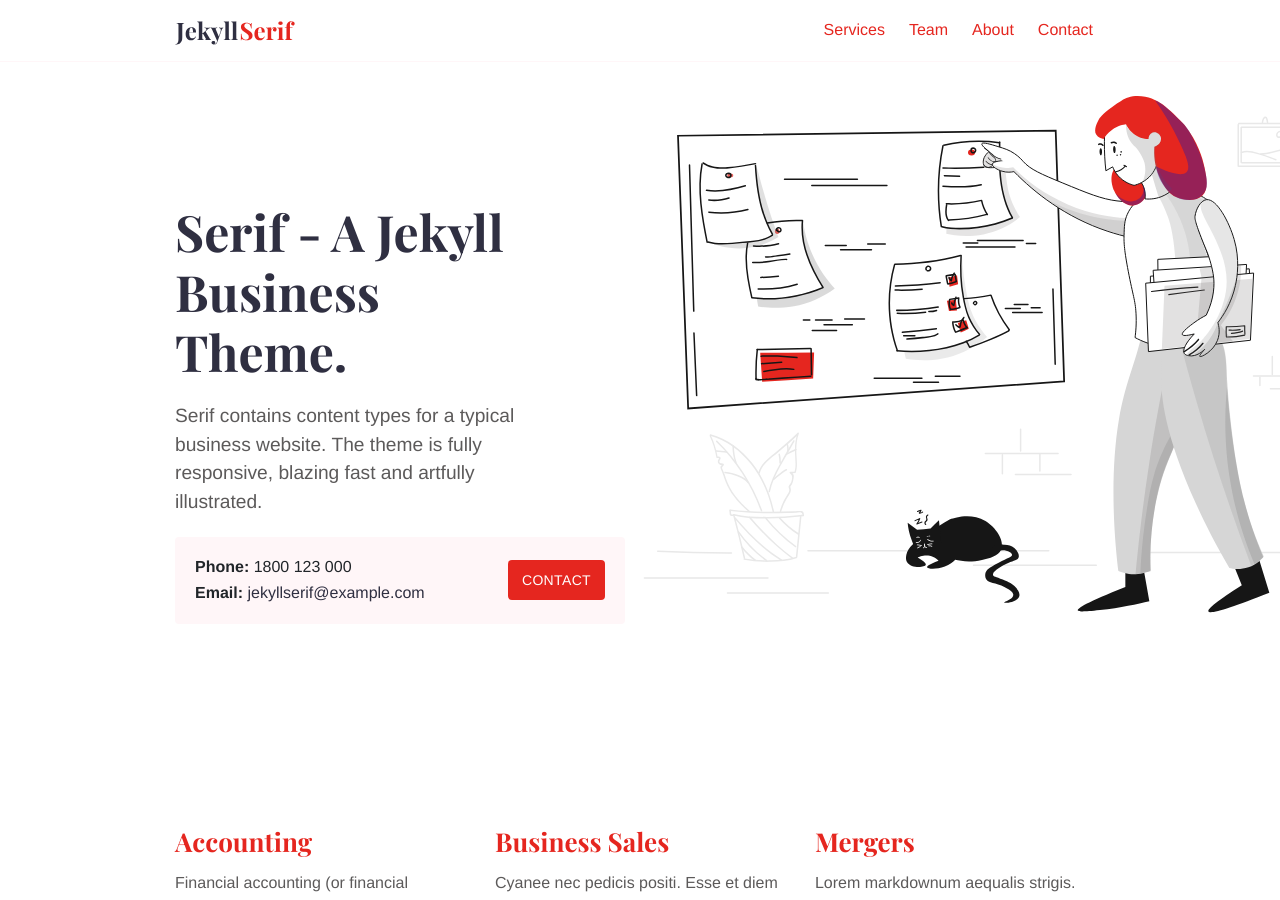
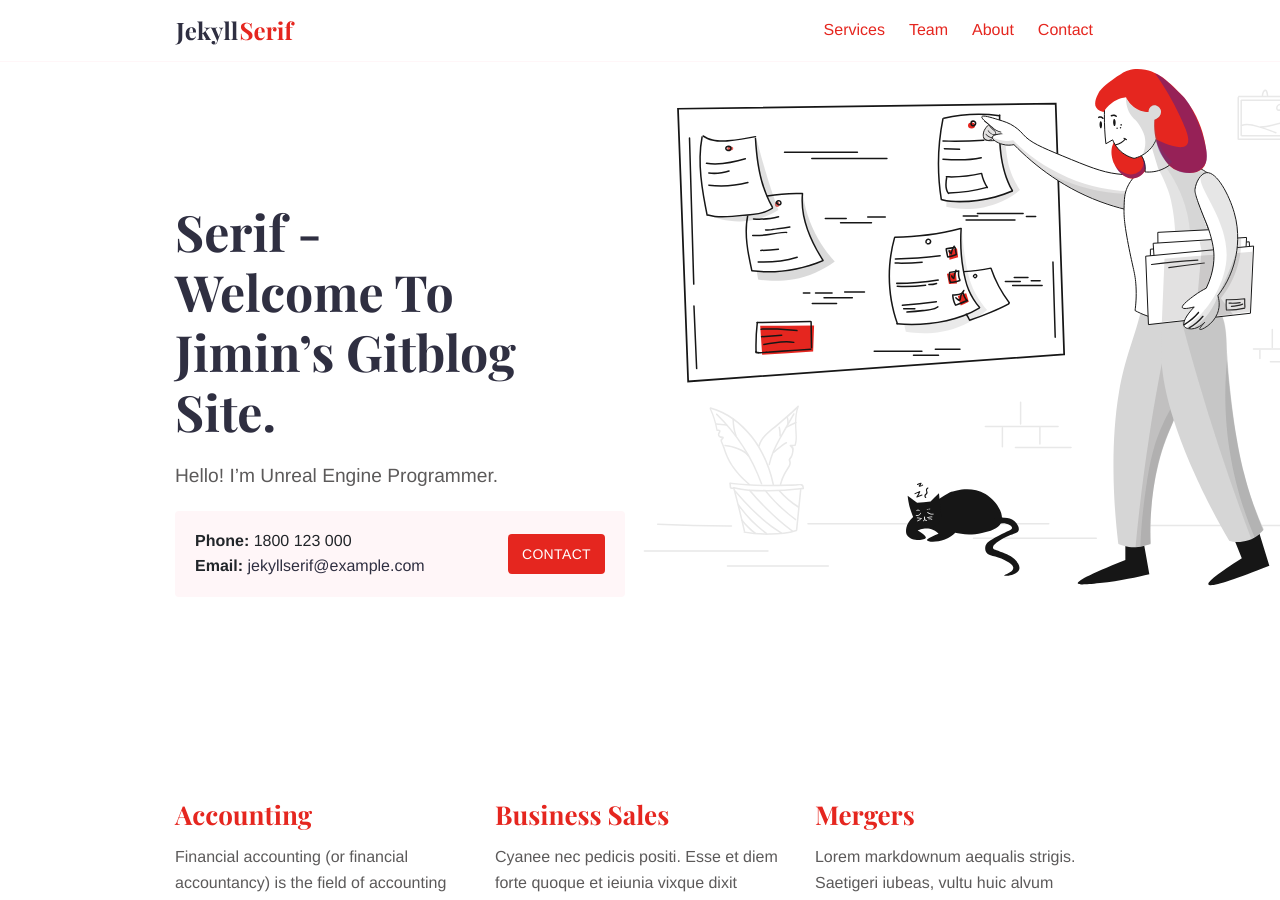
Before and after one commit to leejimin3/leejimin3.github.io, a Jekyll site: the page built from index.md, in a window 1280 px wide and 900 px high. Built offline with Jekyll 4.4.1, drawn with Linux system fonts in a browser that asks for light colours.

Commit message:
[Chg] Main Page Title

```diff
--- a/index.md
+++ b/index.md
@@ -1,5 +1,5 @@
 ---
-title: Jekyll Serif Theme
+title: Jimin's GitBlog
 layout: home
 description: Jekyll Serif contains content types for a typical business website. The theme is fully responsive, blazing fast and artfully illustrated.
 intro_image: "images/illustrations/pointing.svg"
@@ -8,6 +8,6 @@
 show_call_box: true
 ---
 
-# Serif - A Jekyll Business Theme.
+# Serif - Welcome To Jimin's Gitblog Site.
 
-Serif contains content types for a typical business website. The theme is fully responsive, blazing fast and artfully illustrated.
+Hello! I'm Unreal Engine Programmer.
```
Also changed, not shown: contact.md (+1 -1 lines).
